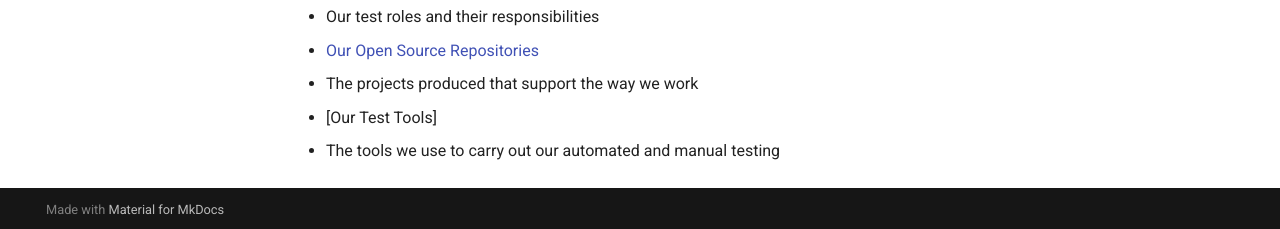
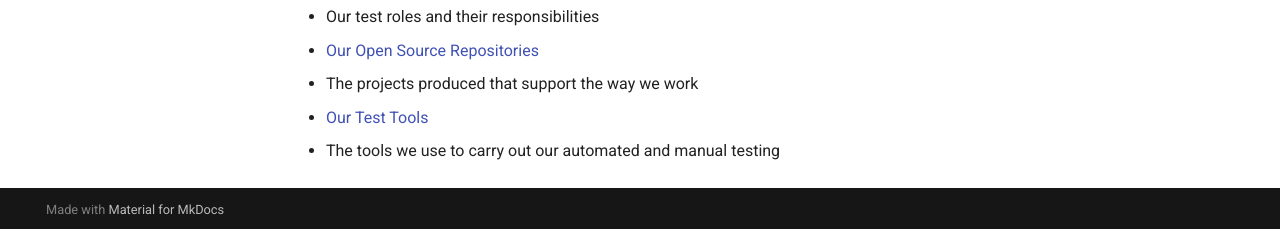
Before and after one commit to UKHO/docs, an MkDocs documentation site: the page built from docs/quality-assurance/README.md, in a window 1280 px wide and 945 px high. Shown: the part 713-942 px from the top of the window. Built offline with MkDocs 1.6.1 and Material for MkDocs 9.7.7, drawn with Linux system fonts in a browser that asks for light colours; part of the change alters nothing that is shown.

```diff
--- a/docs/quality-assurance/README.md
+++ b/docs/quality-assurance/README.md
@@ -18,5 +18,5 @@ These documents detail how we work as a Test Community at UKHO. We aim to provid
   * Our test roles and their responsibilities
 * [Our Open Source Repositories](test-repositories.md)
   * The projects produced that support the way we work
- * [Our Test Tools]
+ * [Our Test Tools](test-tooling.md)
   * The tools we use to carry out our automated and manual testing
```
